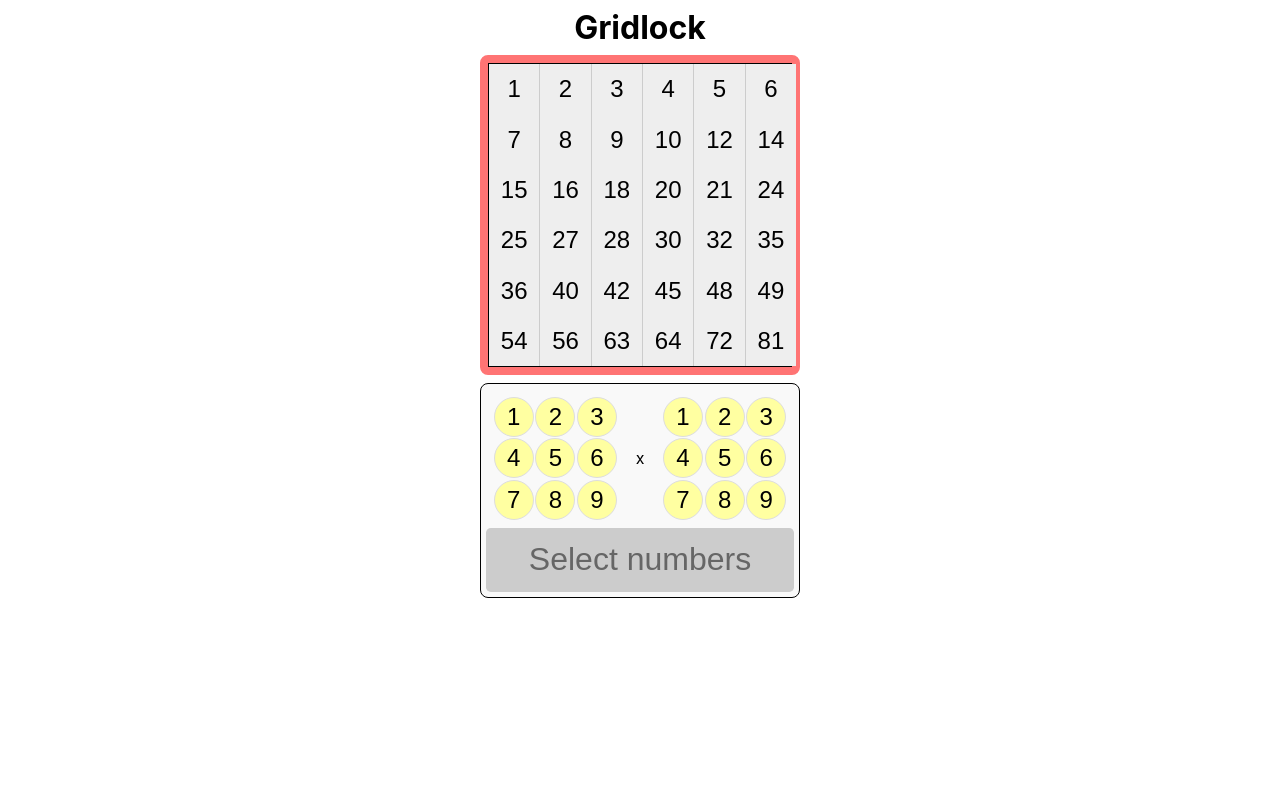
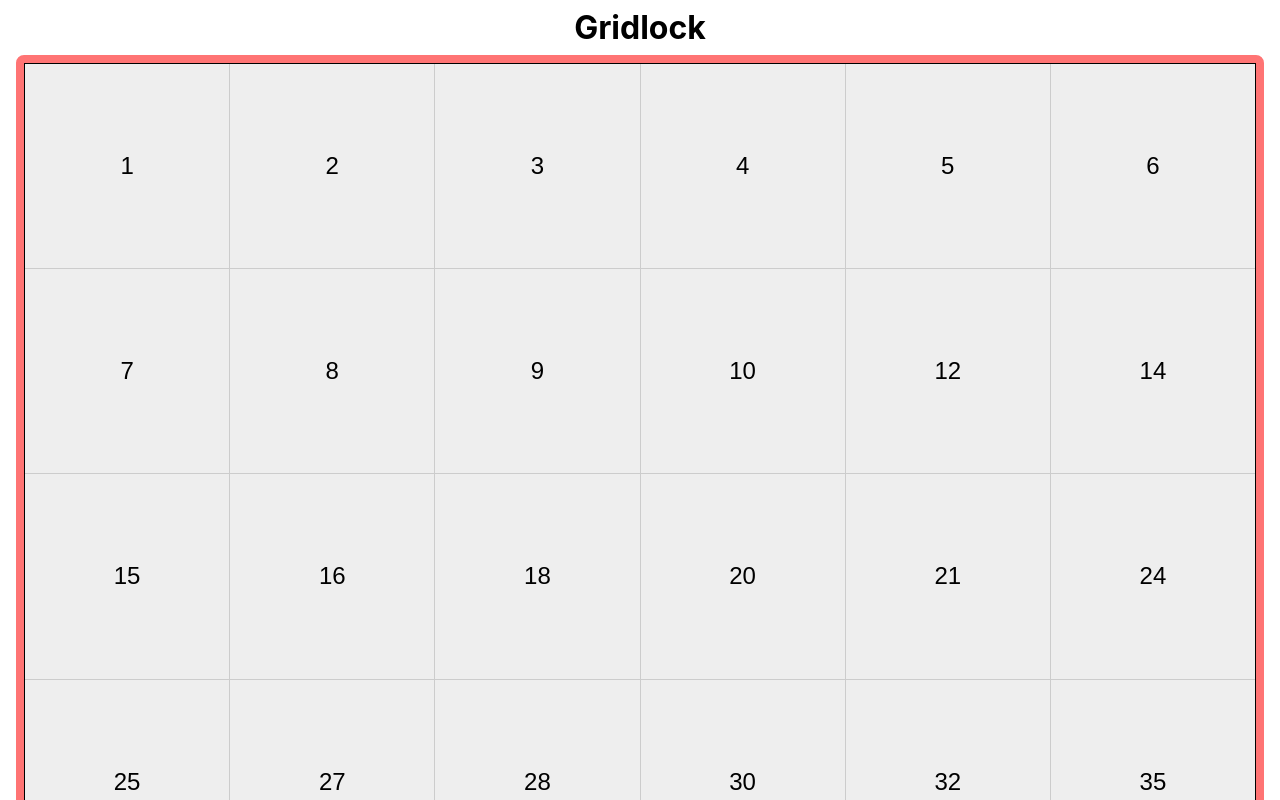
Before and after one commit to willbraun/gridlock, a React (Create React App) app: page / in a window 1280 px wide. Shown: the top 800 px of the page. Built offline with nearby package versions, Linux system fonts and the light colour scheme.

Commit message:
playing with max width to see if that affects grid

```diff
--- a/src/App.css
+++ b/src/App.css
@@ -3,9 +3,9 @@
 	left: 50%;
 	transform: translateX(-50%);
 	text-align: center;
-	width: calc(100% - 2rem);
-	max-width: 40vh;
-	height: calc(100% - 2rem);
+	width: var(--grid-size);
+	/* max-width: 40vw; */
+	height: calc(100vh - 2rem);
 	margin: 0.5rem auto;
 }
 
--- a/src/index.css
+++ b/src/index.css
@@ -4,7 +4,7 @@
 	--yellow: rgb(255, 255, 161);
 	--red: rgb(255, 116, 116);
 	--blue: rgb(145, 181, 255);
-	--grid-size: minmax(calc(100vw - 2rem), 40vh);
+	--grid-size: calc(100vw - 2rem);
 }
 
 body {
--- a/src/styles/grid.css
+++ b/src/styles/grid.css
@@ -22,7 +22,7 @@
     display: grid;
     grid-template-rows: repeat(6, 1fr);
     grid-template-columns: repeat(6, 1fr);
-    row-gap: -1px;
+    row-gap: 1px;
     column-gap: 1px;
     background-color: #ccc;
     height: 100%;
```
